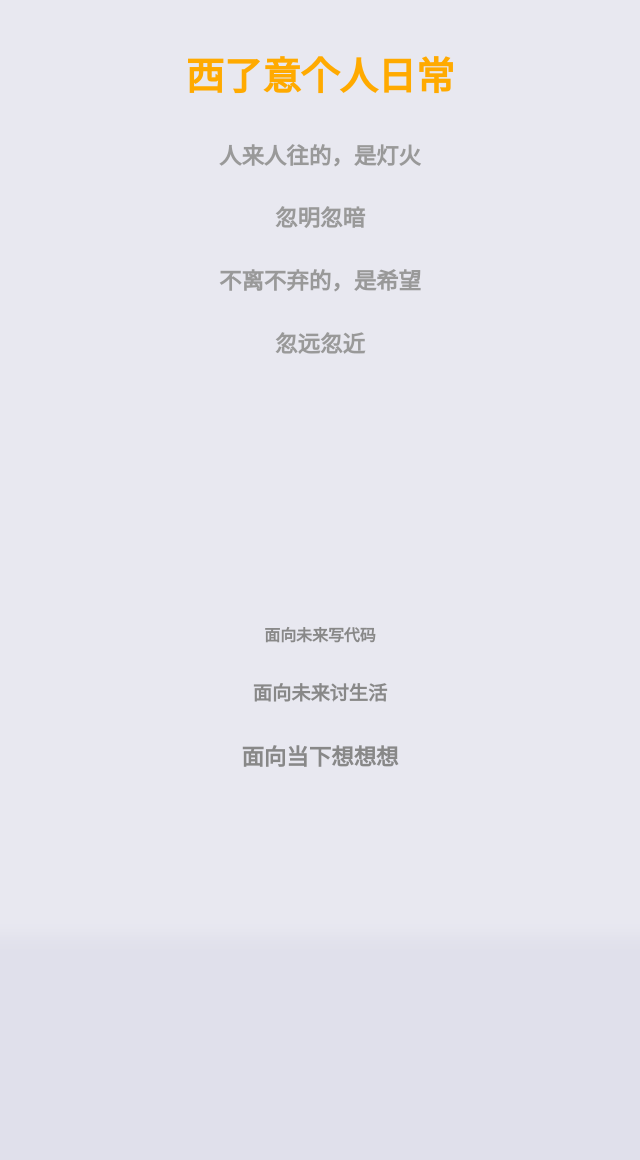
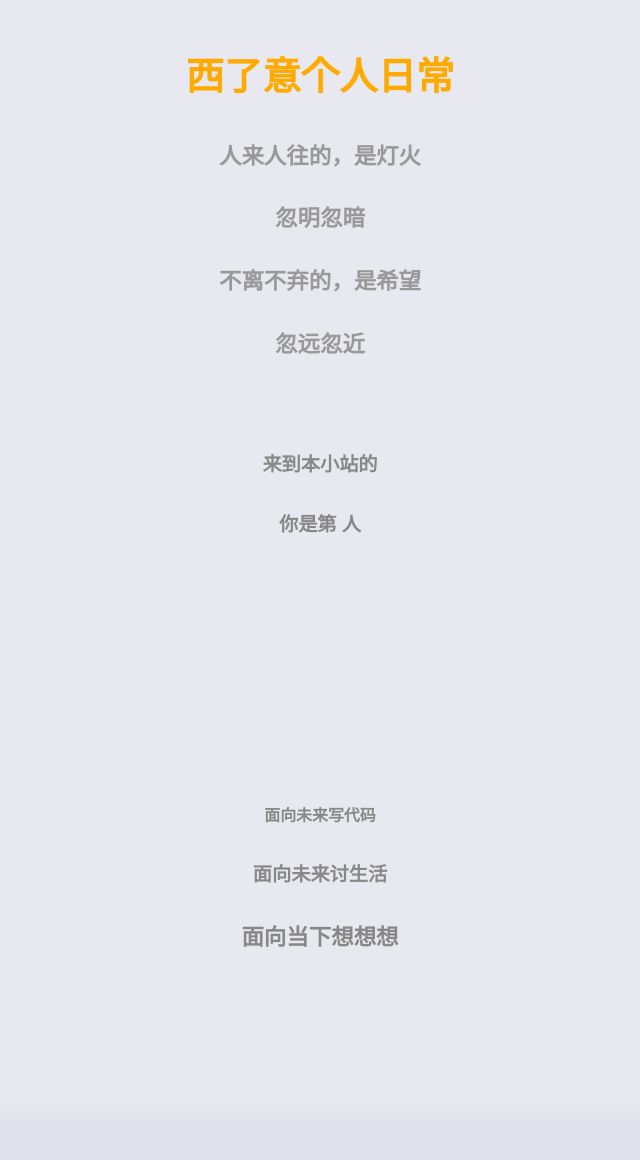
Before and after one commit to xxleyi/xxleyi.github.io, a Jekyll site: the page built from index.html, in a window 1280 px wide. Shown: the whole page, without its empty margins (320-960 px from the left). Built offline with Jekyll 4.4.1, drawn with Linux system fonts in a browser that asks for light colours; comment, search, counter and statistics services are not loaded; before the commit the page ends 980 px from its top, so only the background shows below that.

Commit message:
add statistic to my little site

```diff
--- a/_layouts/default.html
+++ b/_layouts/default.html
@@ -6,6 +6,7 @@
 			<title>{{ page.title }}</title>
 			<!-- link to main stylesheet -->
 			<link rel="stylesheet" type="text/css" href="/css/main.css">
+			<script async src="//busuanzi.ibruce.info/busuanzi/2.3/busuanzi.pure.mini.js"></script>
 		  <!-- <link rel="stylesheet" type="text/css" href="/css/pygments.css"> -->
 		</head>
 		<body>
--- a/_layouts/post.html
+++ b/_layouts/post.html
@@ -7,6 +7,7 @@
 			<title>{{ page.title }}</title>
 			<link rel="stylesheet" type="text/css" href="/css/post.css">
 			<link rel="stylesheet" type="text/css" href="/css/pygments.css">
+			<script async src="//busuanzi.ibruce.info/busuanzi/2.3/busuanzi.pure.mini.js"></script>
 		</head>
 		<body>
 			<nav>
@@ -20,6 +21,9 @@
 				{{ content }}
 
 		 	    <div class="push"></div>
+					<br />
+					<em style="margin: 0; font-size: 1rem; color: lightgray; padding-left: 1rem;">不知是该恭喜，还是该怎样，总之阅读到该文的，你是第 <span id="busuanzi_value_page_pv"></span> 人。每一次刷新，都是不同的自己。</em>
+					<hr />
 			</main>
 		</body>
 	</html>
--- a/index.html
+++ b/index.html
@@ -7,6 +7,9 @@ title: 西了意
 <h3 style="text-align: center; color: #999;">忽明忽暗</h3>
 <h3 style="text-align: center; color: #999;">不离不弃的，是希望</h3>
 <h3 style="text-align: center; color: #999;">忽远忽近</h3>
+<br />
+<h4 style="text-align: center; color: #888;">来到本小站的</h4>
+<h4 style="text-align: center; color: #888;">你是第 <span id="busuanzi_value_site_uv"></span> 人</h4>
 <br />
 <br />
 <br />
```
